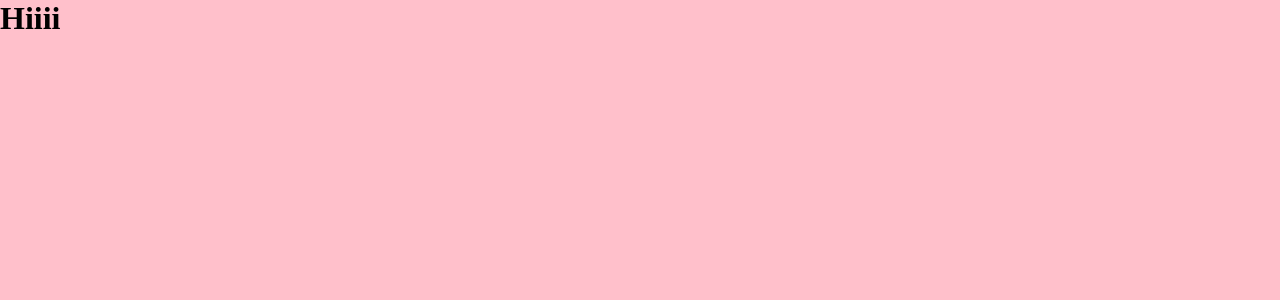
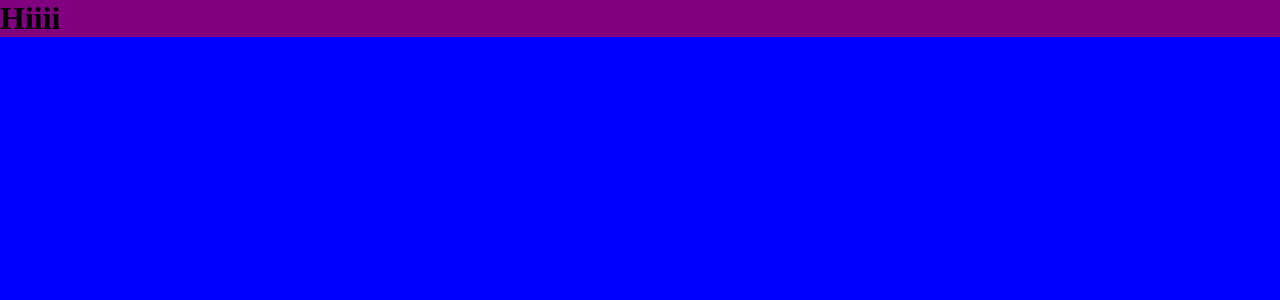
Before and after one commit to MarcellyGuimaraes/landing-page, a React (Create React App) app: page / in a window 1280 px wide. Shown: the top 300 px of the page. Built offline with nearby package versions, Linux system fonts and the light colour scheme.

Commit message:
concluindo configuração do styled-component

```diff
--- a/src/index.jsx
+++ b/src/index.jsx
@@ -1,12 +1,17 @@
 import React from 'react';
 import ReactDOM from 'react-dom/client';
+import { ThemeProvider } from 'styled-components';
+
 import { GlobalStyles } from './styles/global-styles';
+import { theme } from './styles/theme';
 import Home from './templates/App';
 
 const root = ReactDOM.createRoot(document.getElementById('root'));
 root.render(
   <React.StrictMode>
-    <Home />
-    <GlobalStyles />
+    <ThemeProvider theme={theme}>
+      <Home />
+      <GlobalStyles />
+    </ThemeProvider>
   </React.StrictMode>,
 );
--- a/src/styles/global-styles.js
+++ b/src/styles/global-styles.js
@@ -1,4 +1,4 @@
-import { createGlobalStyle } from 'styled-components';
+import { createGlobalStyle, css } from 'styled-components';
 
 export const GlobalStyles = createGlobalStyle`
 * {
@@ -7,6 +7,8 @@
 }
 
 body{
-  background: pink;
+  ${({ theme }) => css`
+    background: ${theme.colors.mainBg};
+  `}
 }
 `;
--- /dev/null
+++ b/src/styles/theme.js
@@ -0,0 +1,8 @@
+export const theme = {
+  colors: {
+    mainBg: 'blue',
+    secondaryBg: 'purple',
+  },
+  fonts: {},
+  spacings: {},
+};
--- a/src/templates/App/styles.js
+++ b/src/templates/App/styles.js
@@ -1,7 +1,7 @@
 import styled, { css } from 'styled-components';
 
 export const Wrapper = styled.div`
-  ${(props) => css`
-    background: ${props.background};
+  ${({ theme, background }) => css`
+    background: ${theme.colors.secondaryBg};
   `}
 `;
```
